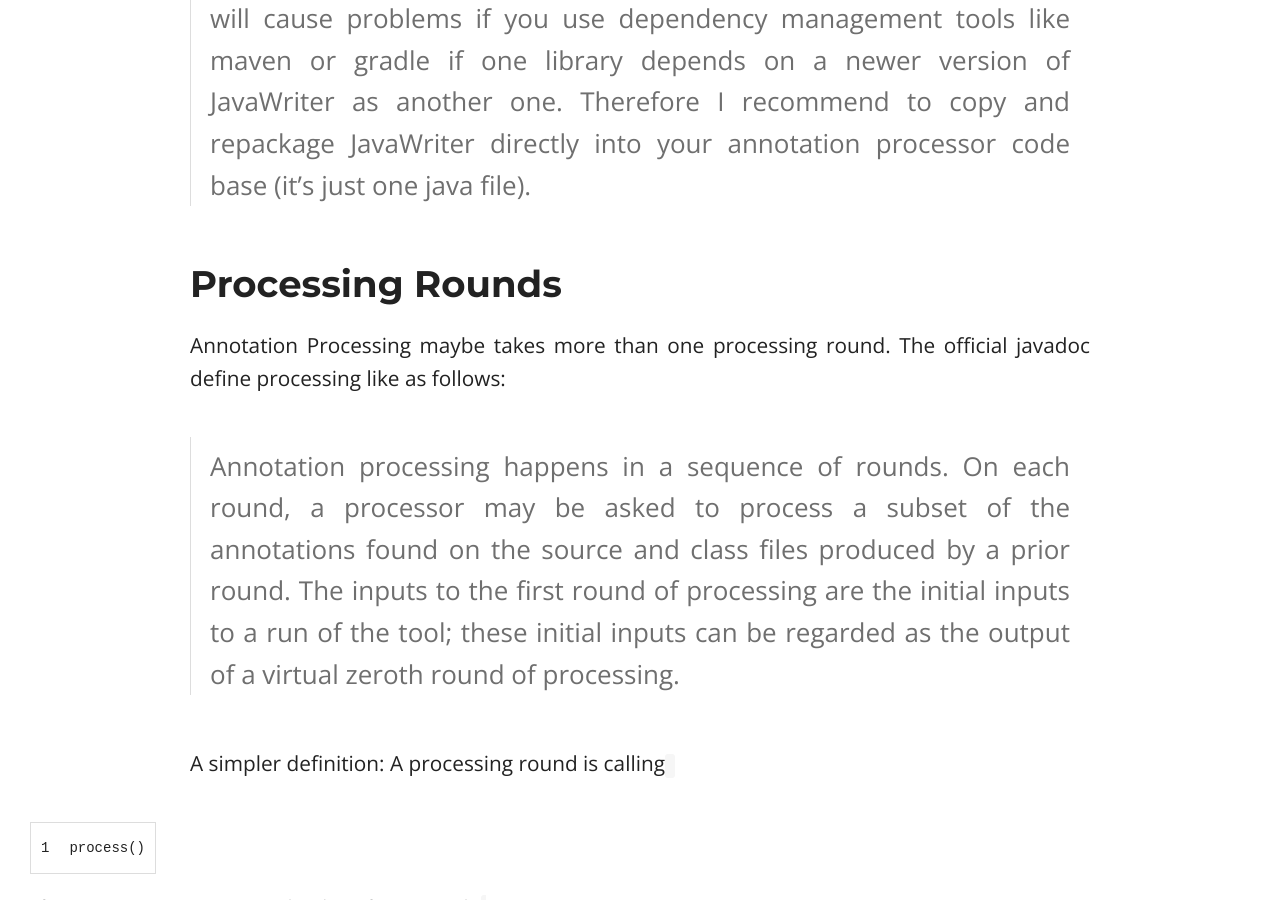
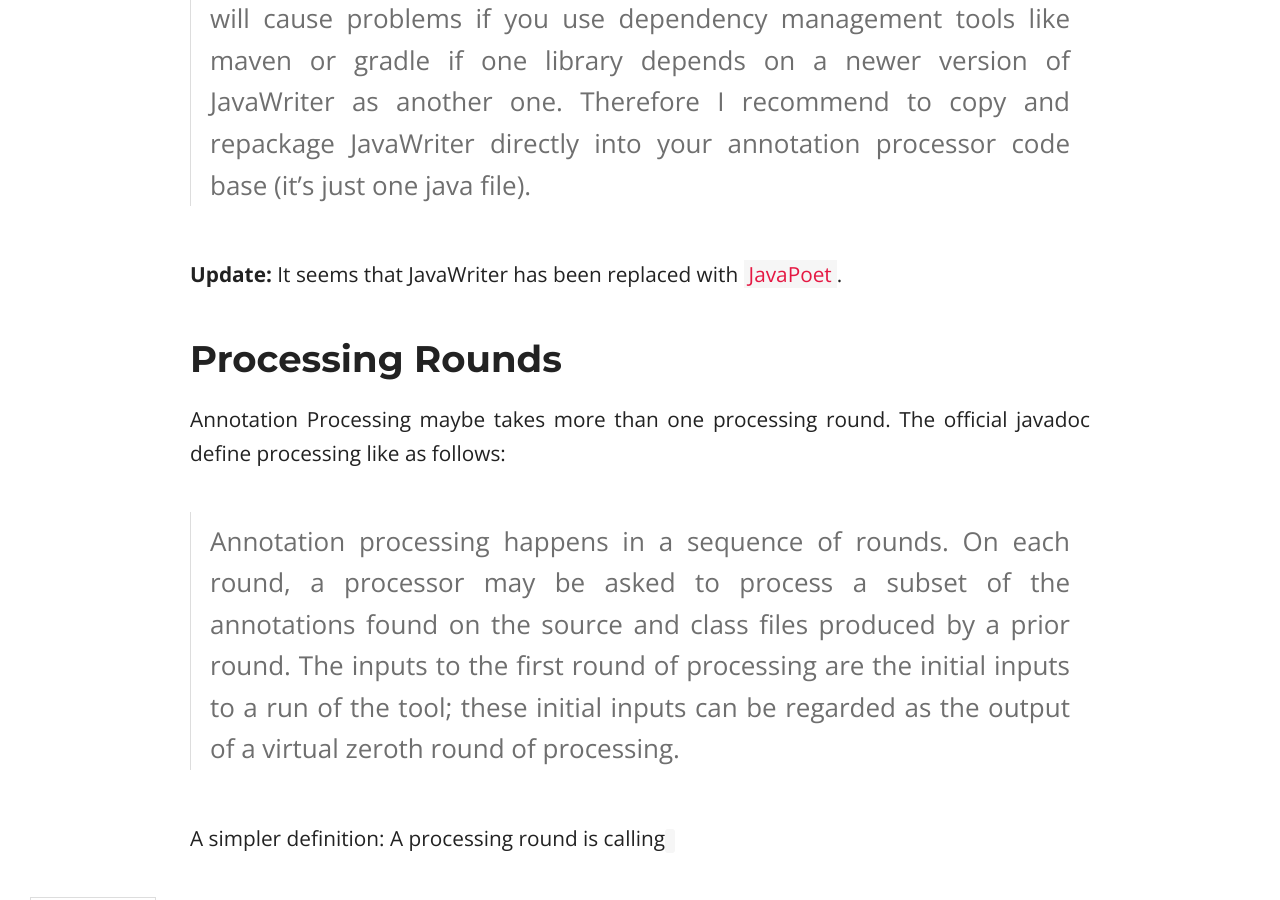
Before and after one commit to sockeqwe/website-old, a Jekyll site: the page built from _posts/2015-01-10-annotationprocessing101.md, in a window 1280 px wide and 900 px high, scrolled down 39686 px. Built offline with Jekyll 4.4.1, drawn with Linux system fonts in a browser that asks for light colours; nearby versions of some CDN libraries; comment, search, counter and statistics services are not loaded.

Commit message:
JavaPoet

```diff
--- a/_posts/2015-01-10-annotationprocessing101.md
+++ b/_posts/2015-01-10-annotationprocessing101.md
@@ -835,6 +835,8 @@ We could write our generated code as concatination of Strings. Fortunately, Squa
 
 > **Tipp:** Since JavaWriter is very very popular there are many other processors, libraries and tools depending on JavaWriter. This maybe will cause problems if you use dependency management tools like maven or gradle if one library depends on a newer version of JavaWriter as another one. Therefore I recommend to copy and repackage JavaWriter directly into your annotation processor code base (it's just one java file).
 
+**Update:** It seems that JavaWriter has been replaced with [JavaPoet](https://github.com/square/javapoet).
+
 ## Processing Rounds
 Annotation Processing maybe takes more than one processing round. The official javadoc define processing like as follows:
 
```
